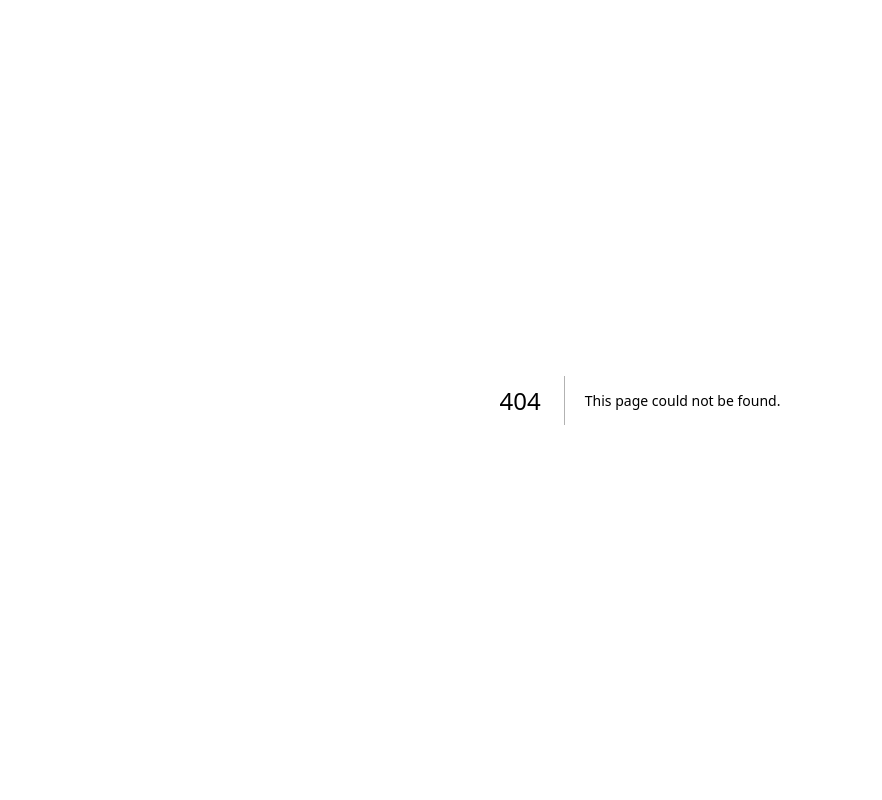
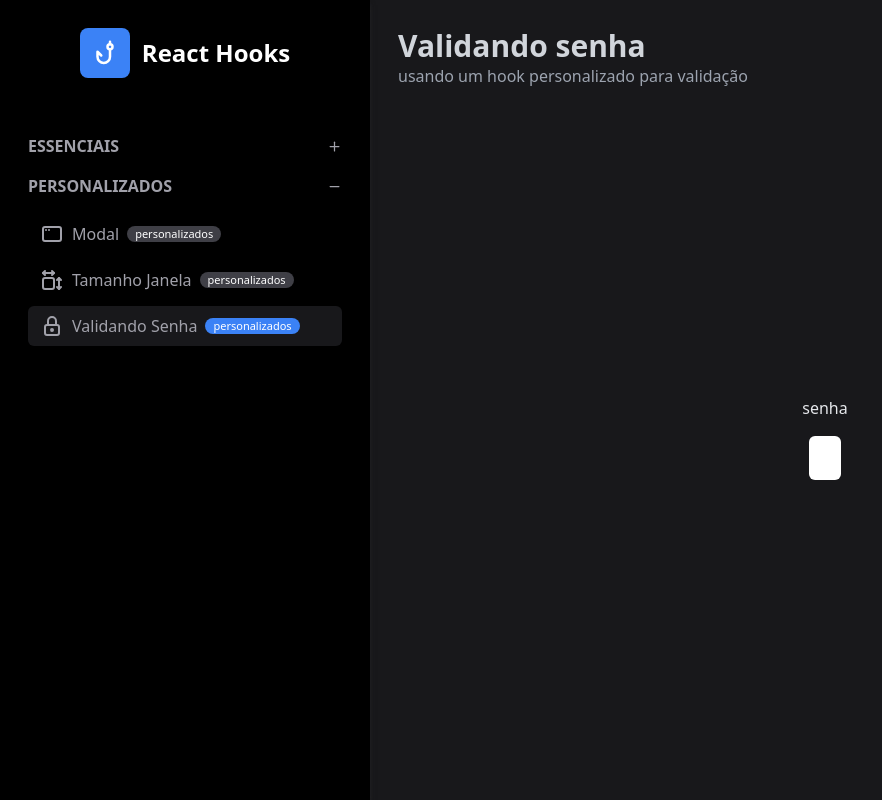
Before and after one commit to maryson011/repo-js, a Next.js app in the folder FundamentosReact/react-hooks/: page /personalizados/senha in a window 1280 px wide. Before the commit this address had no page. Shown: the whole page, without its empty margins (0-882 px from the left). Built offline with nearby package versions, Linux system fonts and the light colour scheme.

Commit message:
feat: hook personalized 'useStateValidado' (react-hooks)

```diff
--- a/FundamentosReact/react-hooks/src/components/template/MenuPrincipal.tsx
+++ b/FundamentosReact/react-hooks/src/components/template/MenuPrincipal.tsx
@@ -1,4 +1,4 @@
-import { IconMenu, IconX, IconNumbers, IconUsers, IconArrowsLeftRight, IconMathGreater, IconLetterCase, IconRefreshAlert, IconSection, IconAppWindow, IconDimensions } from "@tabler/icons-react";
+import { IconMenu, IconX, IconNumbers, IconUsers, IconArrowsLeftRight, IconMathGreater, IconLetterCase, IconRefreshAlert, IconSection, IconAppWindow, IconDimensions, IconLock } from "@tabler/icons-react";
 import { MenuItem } from "../../data/models/MenuItem";
 import { MenuSecao } from "../../data/models/MenuSecao";
 import Logo from "./Logo";
@@ -29,6 +29,7 @@ export default function MenuPrincipal() {
             itens: [
                 {titulo: "Modal", url: "/personalizados/modal", tag: "personalizados", icone: <IconAppWindow/>},
                 {titulo: "Tamanho Janela", url: "/personalizados/tamanhoJanela", tag: "personalizados", icone: <IconDimensions/>},
+                {titulo: "Validando Senha", url: "/personalizados/senha", tag: "personalizados", icone: <IconLock/>},
             ]
         }
     ];
--- /dev/null
+++ b/FundamentosReact/react-hooks/src/data/hooks/useStateValidado.ts
@@ -0,0 +1,13 @@
+import { useState } from "react";
+
+export default function useStateValidado(valorInicial: any, funcaoValidacao:(e:any)=>boolean) {
+    const [valor, setValor] = useState(valorInicial)
+    const [validado, setValidado] = useState(false)
+
+    function setValorValidado(novoValor: any) {
+        setValor(valor)
+        setValidado(funcaoValidacao(novoValor))
+    }
+
+    return [valor, setValorValidado, validado]
+}
--- /dev/null
+++ b/FundamentosReact/react-hooks/src/pages/personalizados/senha.tsx
@@ -0,0 +1,30 @@
+import InputFormatado from "@/components/template/InputFormatado";
+import Pagina from "@/components/template/Pagina";
+import useStateValidado from "@/data/hooks/useStateValidado";
+
+export default function(){
+    function validaSenha(senha:string){
+        let correspondencia = senha.match(/[\d\S]{8,}/)
+        return correspondencia?.[0].length === senha.length
+    }
+    const [senha, setSenha, senhaValida] = useStateValidado("",validaSenha)
+    let borda
+    if (senha === ''){
+        borda = 'border-none'
+    } else if (senhaValida) {
+        borda = 'border-green-600'
+    } else if (!senhaValida) {
+        borda = 'border-red-600'
+    }
+    return (
+        <Pagina titulo="Validando senha" subtitulo="usando um hook personalizado para validação">
+            <InputFormatado
+                valor={senha}
+                onInput={(e) => setSenha(e.target.value)}
+                label="senha"
+                tipo="text"
+                className={`${borda} border-4 w-8 flex`}
+            />
+        </Pagina>
+    )
+}
```
